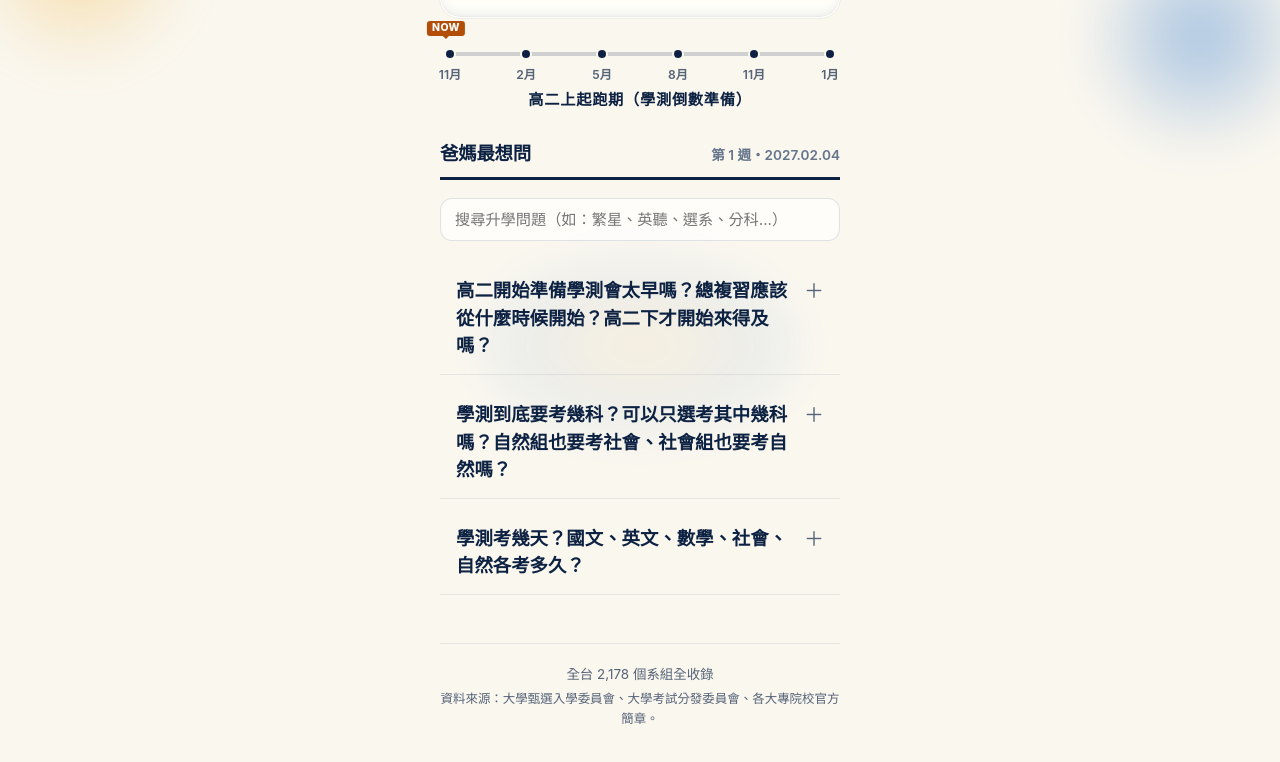
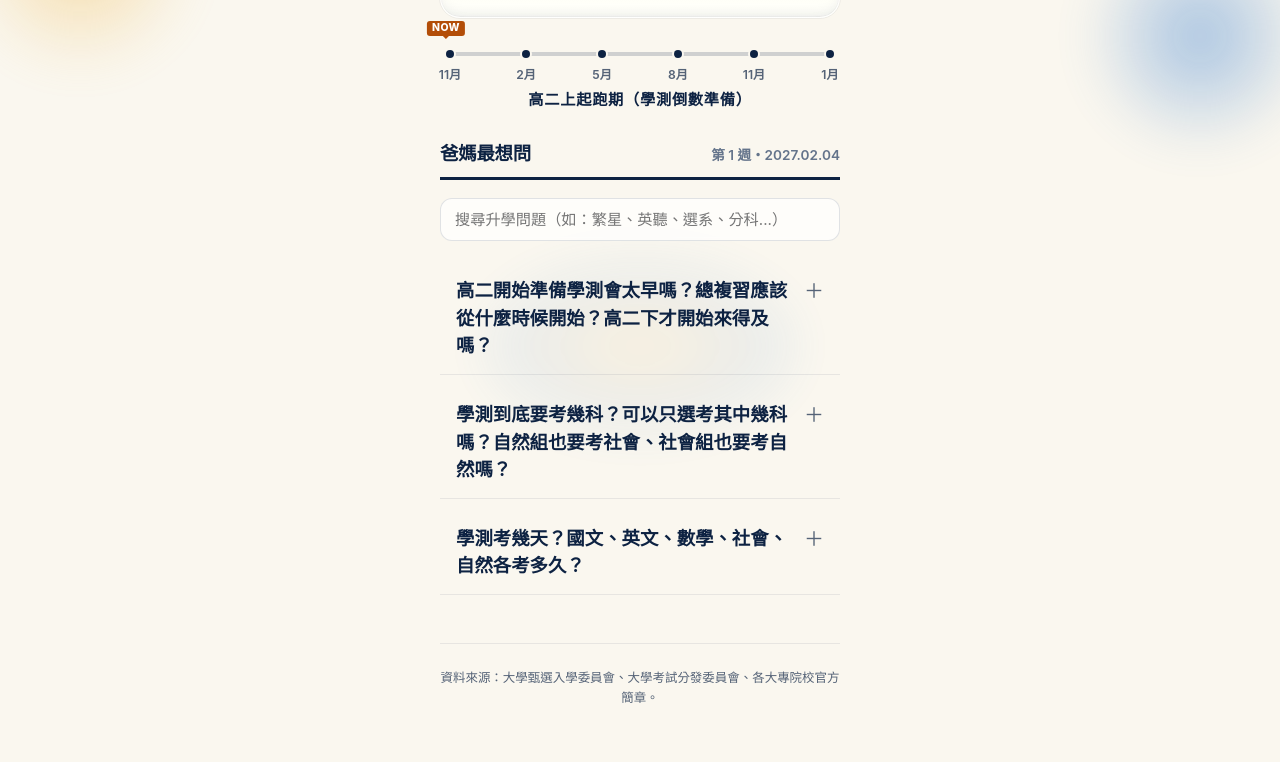
Before and after one commit to Feiye0306/2028-website, a plain HTML site: page index.html in a window 1280 px wide. Shown: the part 224-986 px from the top of the page. Drawn offline with Linux system fonts and the light colour scheme.

Commit message:
fix: 移除頁尾名不副實的「全台 2,178 個系組全收錄」，僅保留官方資料來源

```diff
--- a/index.html
+++ b/index.html
@@ -187,7 +187,6 @@
 
     <!-- 頁尾 -->
     <footer class="page-footer">
-      <p>全台 2,178 個系組全收錄</p>
       <p>資料來源：大學甄選入學委員會、大學考試分發委員會、各大專院校官方簡章。</p>
     </footer>
 
```
